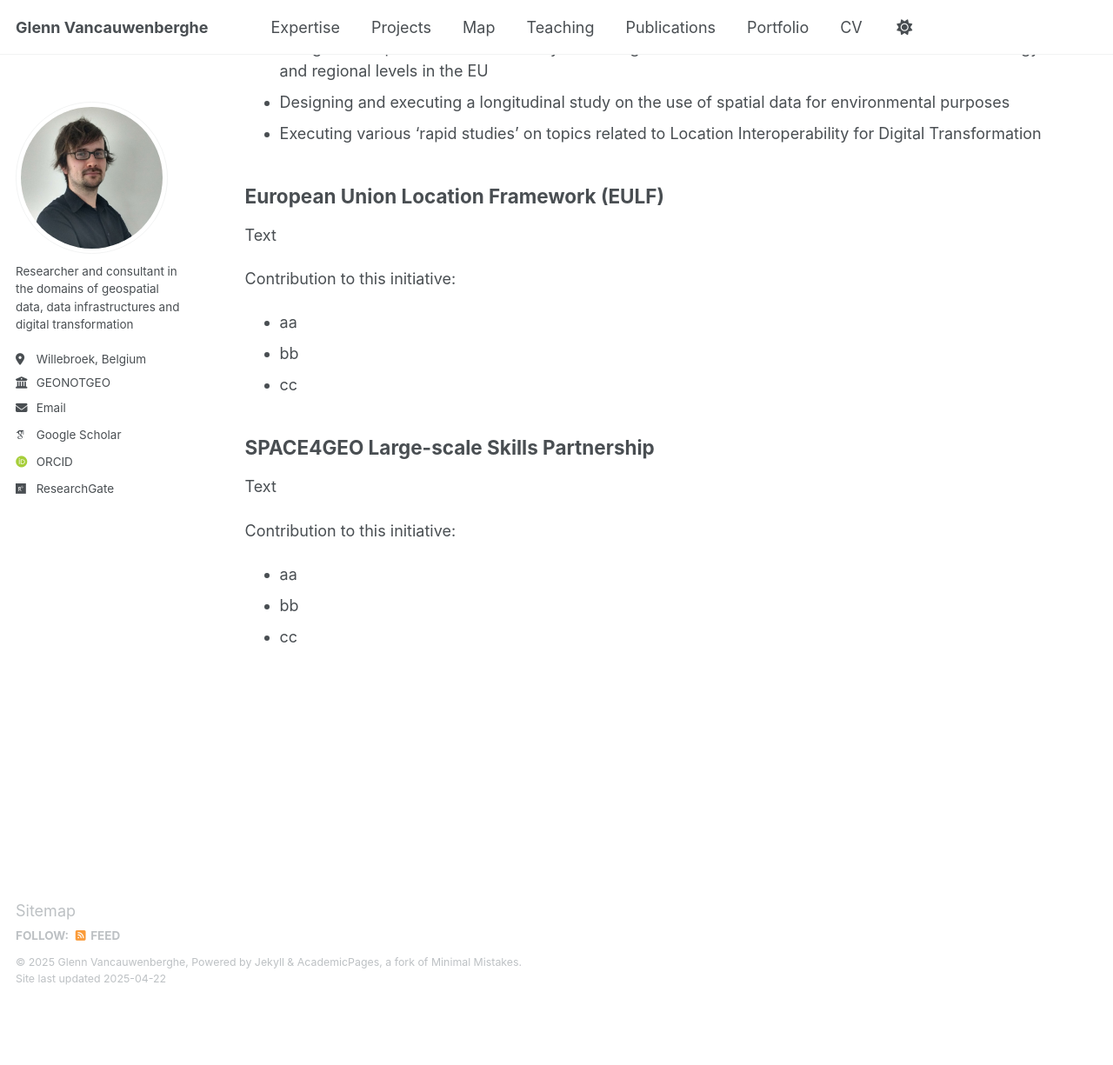
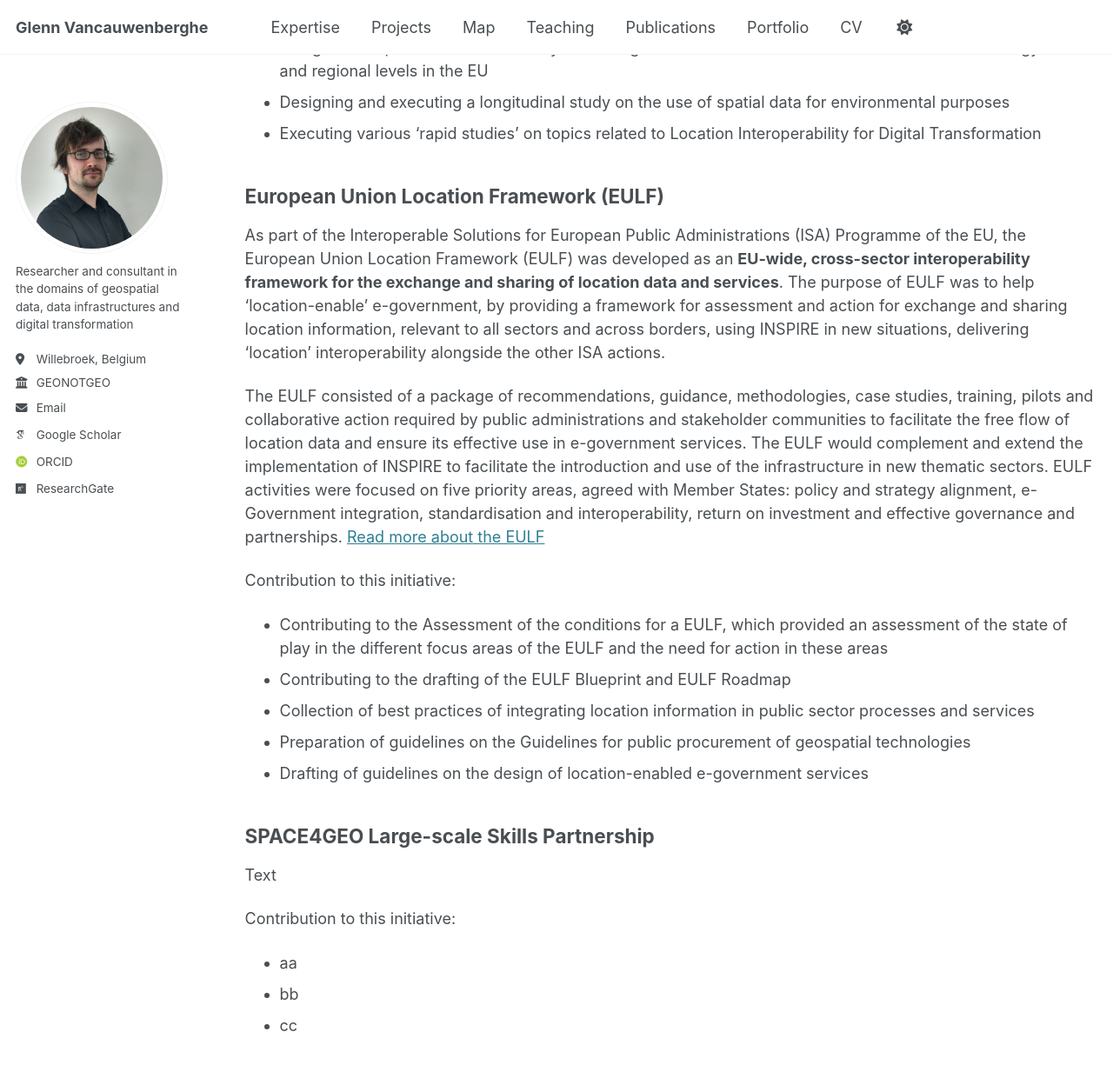
Before and after one commit to GVancauwenberghe/gvancauwenberghe.github.io, a Jekyll site: the page built from _pages/europe.md, in a window 1280 px wide and 1400 px high, scrolled down 1881 px. Shown: the top 1225 px of the window at 87% size. Built offline with Jekyll 4.4.1, drawn with Linux system fonts in a browser that asks for light colours; some web fonts are replaced; before the commit the page ends 3034 px from its top, so only the background shows below that.

Commit message:
Update europe.md

```diff
--- a/_pages/europe.md
+++ b/_pages/europe.md
@@ -41,12 +41,16 @@ Contribution to this initiative:
 * Executing various 'rapid studies' on topics related to Location Interoperability for Digital Transformation
 
 ## European Union Location Framework (EULF)
-Text
+As part of the Interoperable Solutions for European Public Administrations (ISA) Programme of the EU, the European Union Location Framework (EULF) was developed as an **EU-wide, cross-sector interoperability framework for the exchange and sharing of location data and services**. The purpose of EULF was to help ‘location-enable’ e-government, by providing a framework for assessment and action for exchange and sharing location information, relevant to all sectors and across borders, using INSPIRE in new situations, delivering ‘location’ interoperability alongside the other ISA actions.
+
+The EULF consisted of a package of recommendations, guidance, methodologies, case studies, training, pilots and collaborative action required by public administrations and stakeholder communities to facilitate the free flow of location data and ensure its effective use in e-government services. The EULF would complement and extend the implementation of INSPIRE to facilitate the introduction and use of the infrastructure in new thematic sectors. EULF activities were focused on five priority areas, agreed with Member States: policy and strategy alignment, e-Government integration, standardisation and interoperability, return on investment and effective governance and partnerships. [Read more about the EULF](https://interoperable-europe.ec.europa.eu/collection/european-union-location-framework-eulf)
 
 Contribution to this initiative:
-* aa
-* bb
-* cc
+* Contributing to the Assessment of the conditions for a EULF, which provided an assessment of the state of play in the different focus areas of the EULF and the need for action in these areas
+* Contributing to the drafting of the EULF Blueprint and EULF Roadmap
+* Collection of best practices of integrating location information in public sector processes and services
+* Preparation of guidelines on the Guidelines for public procurement of geospatial technologies
+* Drafting of guidelines on the design of location-enabled e-government services
 
 
 ## SPACE4GEO Large-scale Skills Partnership
```
